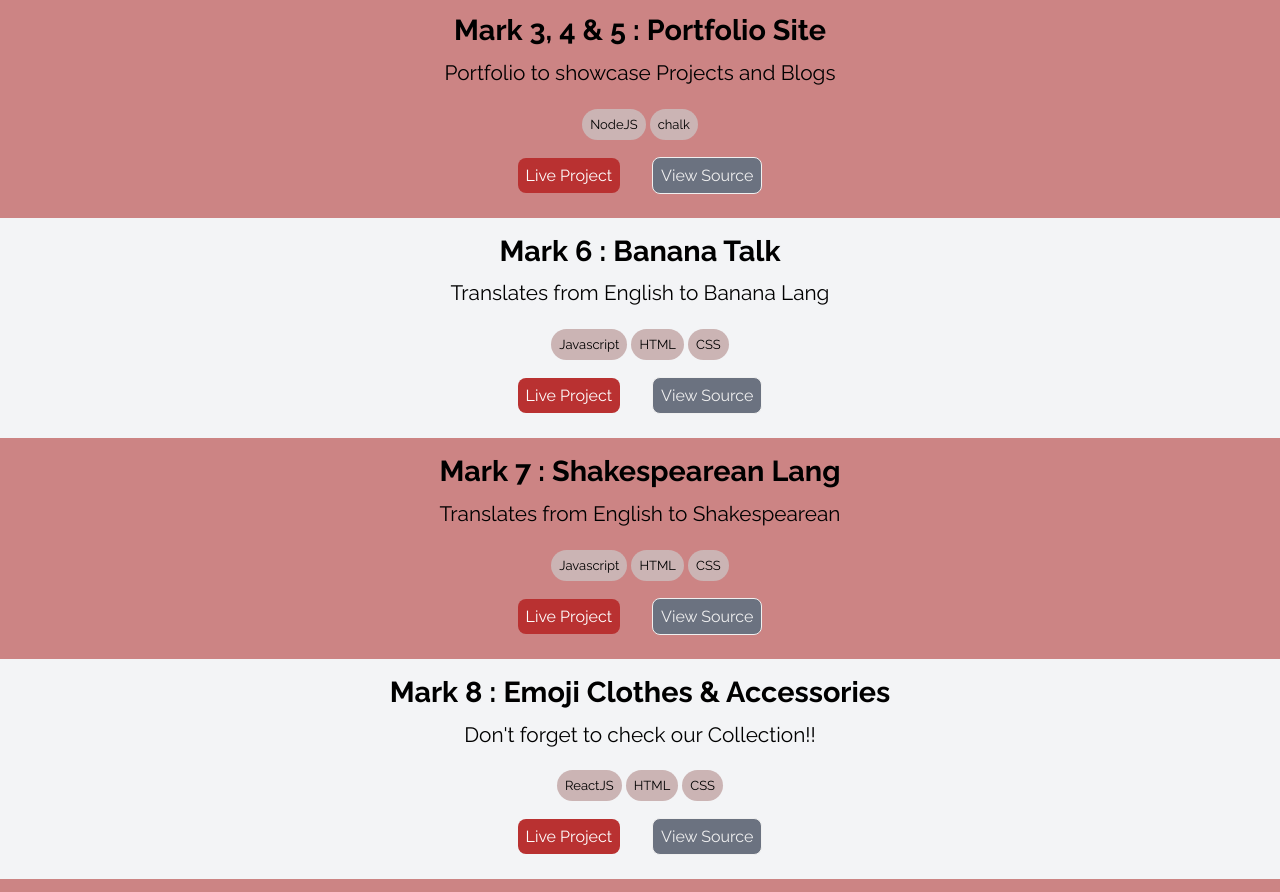
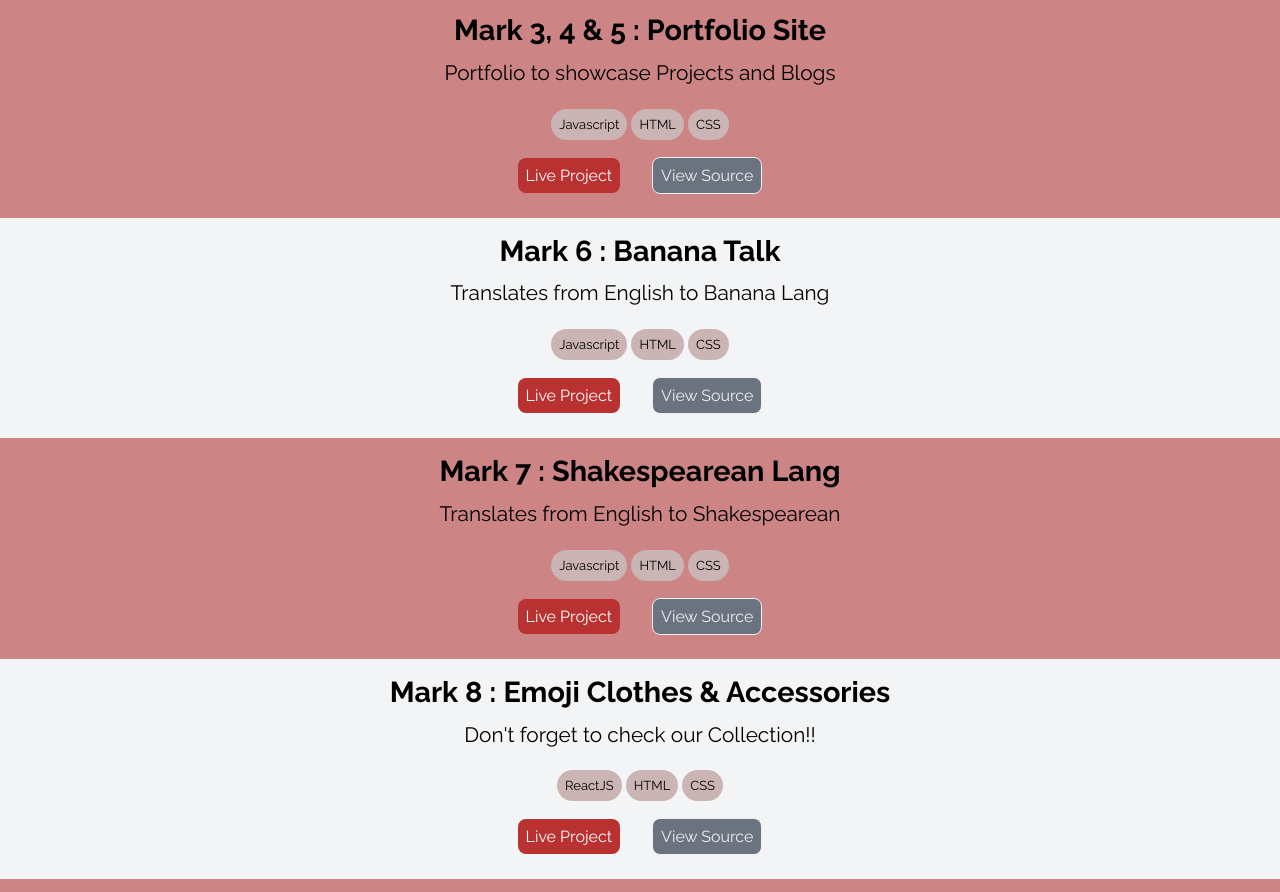
Before and after one commit to Xitija/Portfolio-site, a plain HTML site: page projects.html in a window 1280 px wide. Shown: the part 1136-2028 px from the top of the page. Drawn offline with Linux system fonts and the light colour scheme.

Commit message:
fix : fixing tech labels

```diff
--- a/projects.html
+++ b/projects.html
@@ -55,8 +55,9 @@
         <h1>Mark 3, 4 & 5  : Portfolio Site</h1>
         <p>Portfolio to showcase Projects and Blogs</p>
         <ul class="list-non-bullet nav-pills">
-            <span class="label tech">NodeJS</span>
-            <span class="label tech">chalk</span>
+            <span class="label tech">Javascript</span>
+            <span class="label tech">HTML</span>
+            <span class="label tech">CSS</span>
         </ul>
         <div class="links">
         <a class="link link-primary" target="_blank" href="https://xitija-portfolio.netlify.app/">Live Project</a>
```
